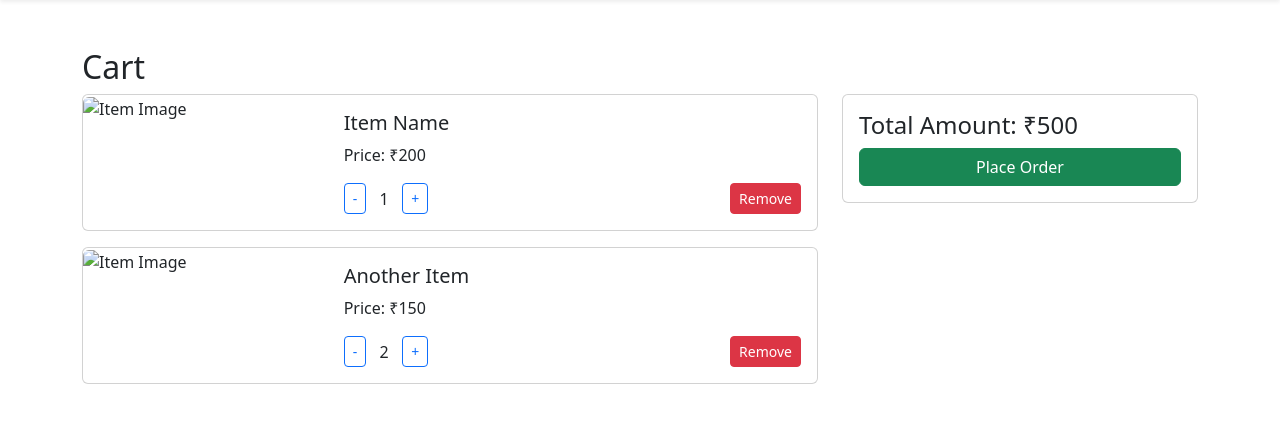
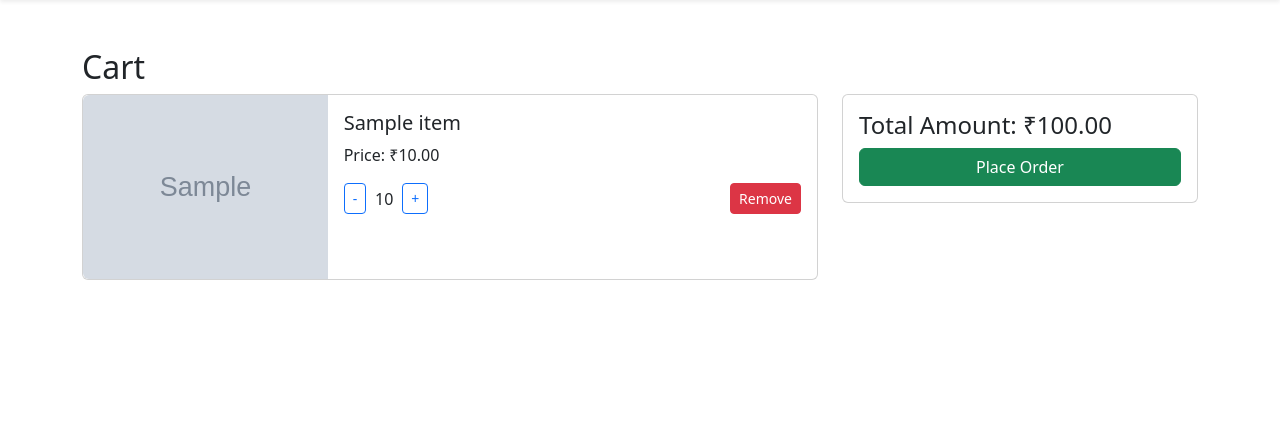
Before and after one commit to alanandrewvarghese/SmartCanteen, a Django app: page /view_cart/ in a window 1280 px wide. Shown: the part 62-485 px from the top of the page. Run offline with Django 5.2, Linux system fonts and the light colour scheme; a user stored in the database is signed in; tables that the repository leaves empty hold one stand-in row (values such as "Sample post"); grey boxes marked "Sample" are stand-in pictures; some libraries are stand-ins or nearby versions.

Commit message:
Add Feature: Add to cart

```diff
--- a/common/models.py
+++ b/common/models.py
@@ -119,7 +119,7 @@ class Cart(models.Model):
 class CartItem(models.Model):
     cart = models.ForeignKey(Cart, on_delete=models.CASCADE, related_name='cart_items')
     item = models.ForeignKey(Item, on_delete=models.CASCADE)
-    quantity = models.IntegerField(validators=[MinValueValidator(1)])
+    quantity = models.IntegerField(default=1,validators=[MinValueValidator(1)])
 
     class Meta:
         unique_together = ('cart', 'item')
--- a/customer/templates/view_cart.html
+++ b/customer/templates/view_cart.html
@@ -53,18 +53,19 @@
     <h2>Cart</h2>
     <div class="row mb-3">
         <div class="col-md-8">
+            {% for item in cart_items %}
             <div class="card mb-3">
                 <div class="row g-0">
                     <div class="col-md-4">
-                        <img src="https://via.placeholder.com/150" class="img-fluid rounded-start" alt="Item Image">
+                        <img src="{{item.item.item_image.url}}" class="img-fluid rounded-start" alt="Item Image">
                     </div>
                     <div class="col-md-8">
                         <div class="card-body">
-                            <h5 class="card-title">Item Name</h5>
-                            <p class="card-text">Price: ₹<span class="item-price" data-price="200">200</span></p>
+                            <h5 class="card-title">{{item.item.item_name}}</h5>
+                            <p class="card-text">Price: ₹<span class="item-price">{{item.item.price}}</span></p>
                             <div class="d-flex align-items-center">
                                 <button class="btn btn-outline-primary btn-sm me-2 decrement">-</button>
-                                <span class="cart-item-quantity">1</span>
+                                <span class="cart-item-quantity">{{item.quantity}}</span>
                                 <button class="btn btn-outline-primary btn-sm ms-2 increment">+</button>
                                 <button class="btn btn-danger btn-sm ms-auto">Remove</button>
                             </div>
@@ -72,34 +73,15 @@
                     </div>
                 </div>
             </div>
+            {% endfor %}
+        </div>
 
-            <!-- Repeat for other cart items -->
-            <div class="card mb-3">
-                <div class="row g-0">
-                    <div class="col-md-4">
-                        <img src="https://via.placeholder.com/150" class="img-fluid rounded-start" alt="Item Image">
-                    </div>
-                    <div class="col-md-8">
-                        <div class="card-body">
-                            <h5 class="card-title">Another Item</h5>
-                            <p class="card-text">Price: ₹<span class="item-price" data-price="150">150</span></p>
-                            <div class="d-flex align-items-center">
-                                <button class="btn btn-outline-primary btn-sm me-2 decrement">-</button>
-                                <span class="cart-item-quantity">2</span>
-                                <button class="btn btn-outline-primary btn-sm ms-2 increment">+</button>
-                                <button class="btn btn-danger btn-sm ms-auto">Remove</button>
-                            </div>
-                        </div>
-                    </div>
-                </div>
-            </div>
-        </div>
 
         <!-- Segment 2 - Order Section -->
         <div class="col-md-4">
             <div class="card">
                 <div class="card-body">
-                    <h4>Total Amount: ₹<span id="total-amount">500</span></h4>
+                    <h4>Total Amount: ₹<span id="total-amount">{{total}}</span></h4>
                     <a href="#" class="btn btn-success w-100">Place Order</a>
                 </div>
             </div>
@@ -111,46 +93,4 @@
 {% endblock content %}
 
 {% block script %}
-
-document.addEventListener('DOMContentLoaded', function () {
-    const decrementButtons = document.querySelectorAll('.decrement');
-    const incrementButtons = document.querySelectorAll('.increment');
-    const totalAmountElement = document.getElementById('total-amount');
-
-    function updateTotal() {
-        let totalAmount = 0;
-        const items = document.querySelectorAll('.card-body');
-        items.forEach(item => {
-            const priceElement = item.querySelector('.item-price');
-            const quantityElement = item.querySelector('.cart-item-quantity');
-            const price = parseInt(priceElement.getAttribute('data-price'));
-            const quantity = parseInt(quantityElement.textContent);
-            totalAmount += price * quantity;
-        });
-        totalAmountElement.textContent = totalAmount;
-    }
-
-    decrementButtons.forEach(button => {
-        button.addEventListener('click', function () {
-            const quantityElement = this.nextElementSibling;
-            let currentQuantity = parseInt(quantityElement.textContent);
-            if (currentQuantity > 1) {
-                quantityElement.textContent = currentQuantity - 1;
-                updateTotal();
-            }
-        });
-    });
-
-    incrementButtons.forEach(button => {
-        button.addEventListener('click', function () {
-            const quantityElement = this.previousElementSibling;
-            let currentQuantity = parseInt(quantityElement.textContent);
-            quantityElement.textContent = currentQuantity + 1;
-            updateTotal();
-        });
-    });
-
-    updateTotal(); // Initialize the total amount on page load
-});
-
 {% endblock script %}
--- a/customer/urls.py
+++ b/customer/urls.py
@@ -8,4 +8,5 @@ urlpatterns = [
     path('view_orders/',views.view_orders,name='view_orders'),
     path('khattabook/',views.khattabook,name='khattabook'),
     path('raise_issue/',views.raise_issue,name='raise_issue'),
+    path('cart/add/<int:item_id>/',views.add_to_cart,name="add_to_cart"),
 ]
--- a/customer/views.py
+++ b/customer/views.py
@@ -1,6 +1,8 @@
-from django.shortcuts import render
+from django.shortcuts import render, get_object_or_404, redirect
 from common.decorators import *
-from common.models import Item
+from django.contrib import messages
+from common.models import Item, Cart, CartItem
+from django.core.exceptions import ObjectDoesNotExist
 
 # Create your views here.
 
@@ -14,7 +16,45 @@ def customer_dashboard(request):
 
 @customer_required
 def view_cart(request):
-    return render(request, 'view_cart.html')
+    try:
+        cart = Cart.objects.get(customer=request.user.customer)
+        cart_items = cart.cart_items.all()
+    except ObjectDoesNotExist:
+        cart_items = []
+
+    total = sum(item.item.price * item.quantity for item in cart_items)
+    context = {
+        'cart_items': cart_items,
+        'total': total
+    }
+    return render(request, 'view_cart.html', context)
+
+@customer_required
+def add_to_cart(request, item_id):
+    item = get_object_or_404(Item, pk=item_id)
+
+    try:
+        if not hasattr(request.user, 'customer'):
+            raise ValueError("No customer associated with the user.")
+
+        cart, created = Cart.objects.get_or_create(customer=request.user.customer)
+        cart_item, created = CartItem.objects.get_or_create(cart=cart, item=item)
+
+        if not created:
+            cart_item.quantity += 1
+        else:
+            cart_item.quantity = 1
+
+        if cart_item.quantity is None or cart_item.quantity <= 0:
+            raise ValueError("Quantity is invalid before saving.")
+
+        cart_item.save()
+
+    except Exception as e:
+        pass
+
+    return redirect('view_cart')
+
 
 @customer_required
 def customer_notifications(request):
```
Also changed, not shown: customer/templates/customer_dashboard.html (+9 -1 lines).
